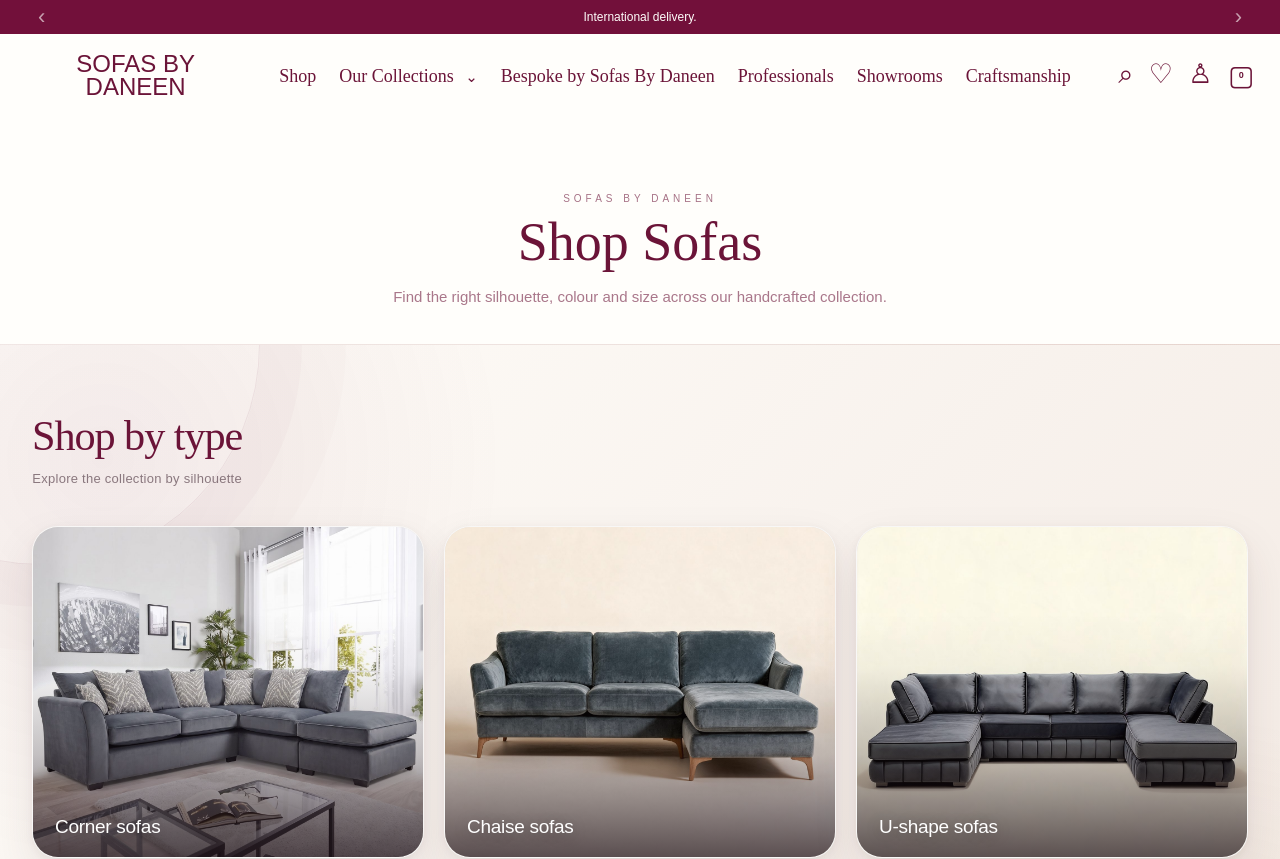
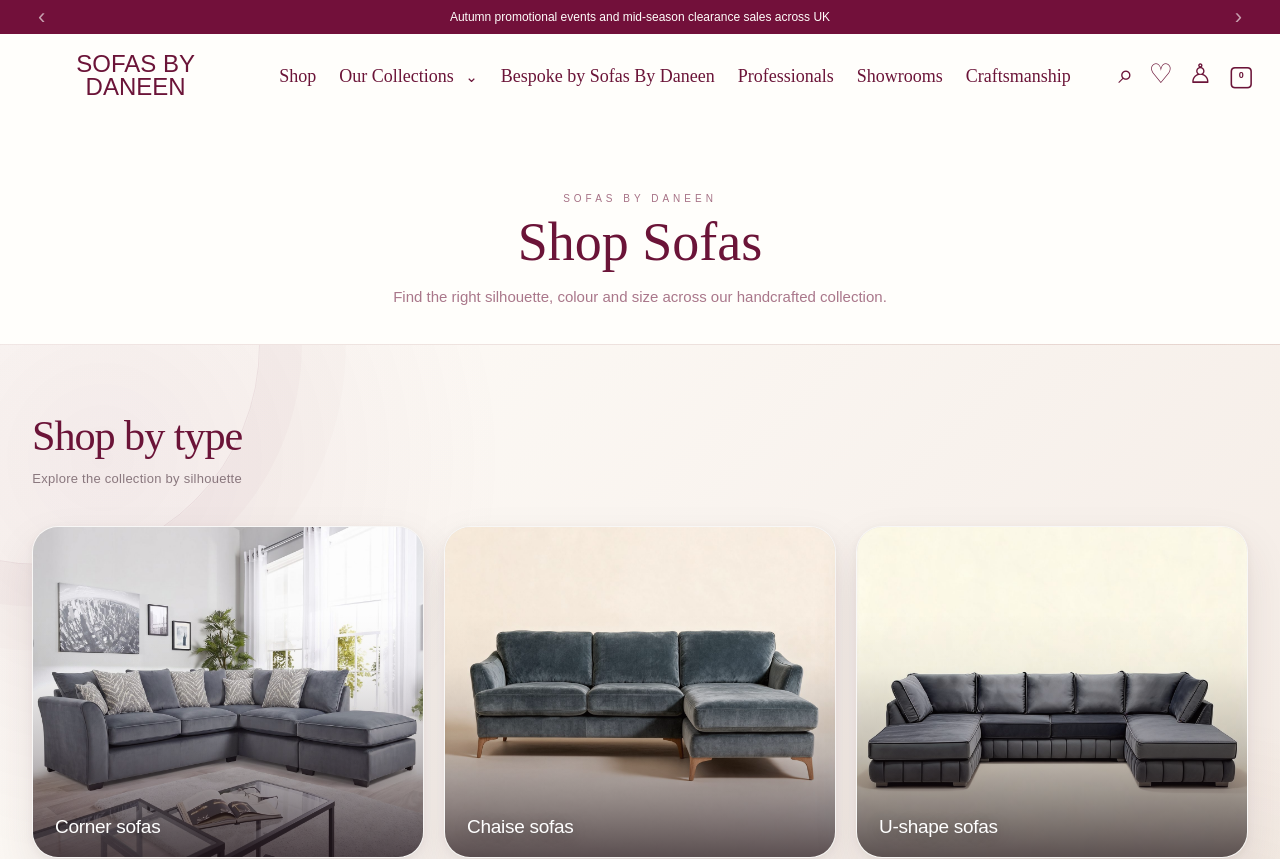
Before and after one commit to ahmedFayyazG/sofasbydaneen, a Next.js app: page /shop in a window 1280 px wide. Shown: the top 859 px of the page. Built offline with nearby package versions, Linux system fonts and the light colour scheme; a web font is replaced by a local one.

Commit message:
Update autumn promotion announcement text

```diff
--- a/app/shop/page.tsx
+++ b/app/shop/page.tsx
@@ -28,7 +28,7 @@ export default async function ShopPage({
     <>
       <a className="skip-link" href="#main-content">Skip to content</a>
       <div id="top">
-        <div className="announce"><span aria-hidden="true">‹</span><p>International delivery.</p><span aria-hidden="true">›</span></div>
+        <div className="announce"><span aria-hidden="true">‹</span><p>Autumn promotional events and mid-season clearance sales across UK</p><span aria-hidden="true">›</span></div>
         <SiteHeader />
         <main id="main-content">
           <section className="shop-hero" aria-labelledby="shop-title">
```
